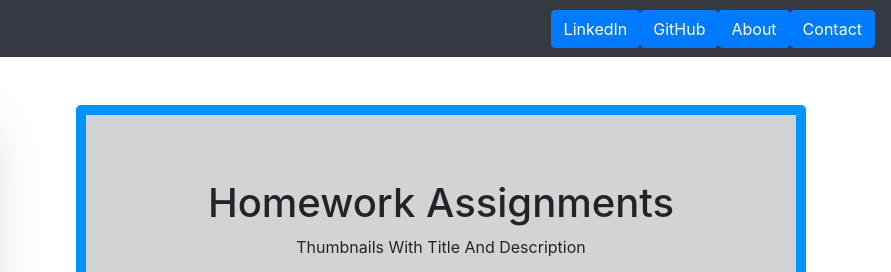
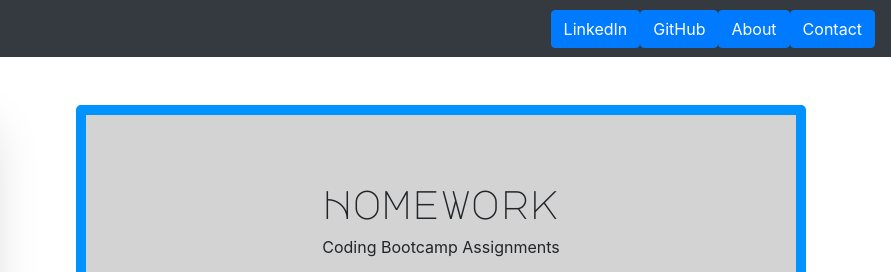
Before and after one commit to ejbronze/ejbronze.github.io, a plain HTML site: page index.html in a window 1280 px wide. Shown: the top 272 px of the page, 389-1280 px from the left. Drawn offline with nearby package versions, Linux system fonts and the light colour scheme.

Commit message:
changed font

```diff
--- a/index.html
+++ b/index.html
@@ -75,10 +75,10 @@
                     <!--Homework Gallery-->
                     <!--Homework Gallery-->
                     <div class="container gallery-container">
-                        <h1 class="text-center">Homework Assignments</h1>
+                        <h1 id="homework" class="text-center">Homework</h1>
 
                         <p class="page-description text-center">
-                            Thumbnails With Title And Description
+                            Coding Bootcamp Assignments
                         </p>
 
                         <div class="tz-gallery">
--- a/style.css
+++ b/style.css
@@ -67,3 +67,6 @@
   margin-left: auto;
   margin-right: auto;
 }
+#homework {
+  font-family: "Major Mono Display", monospace;
+}
```
